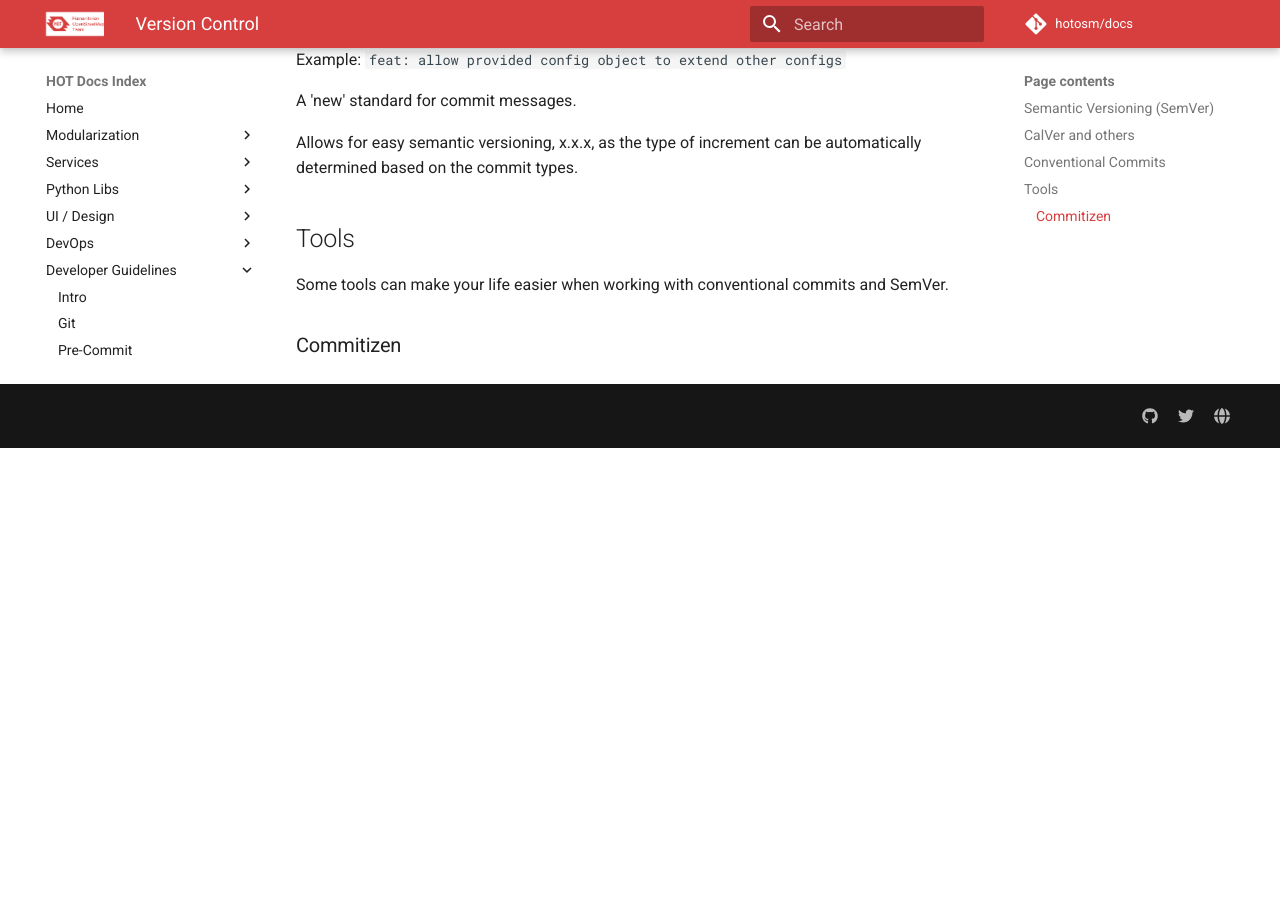
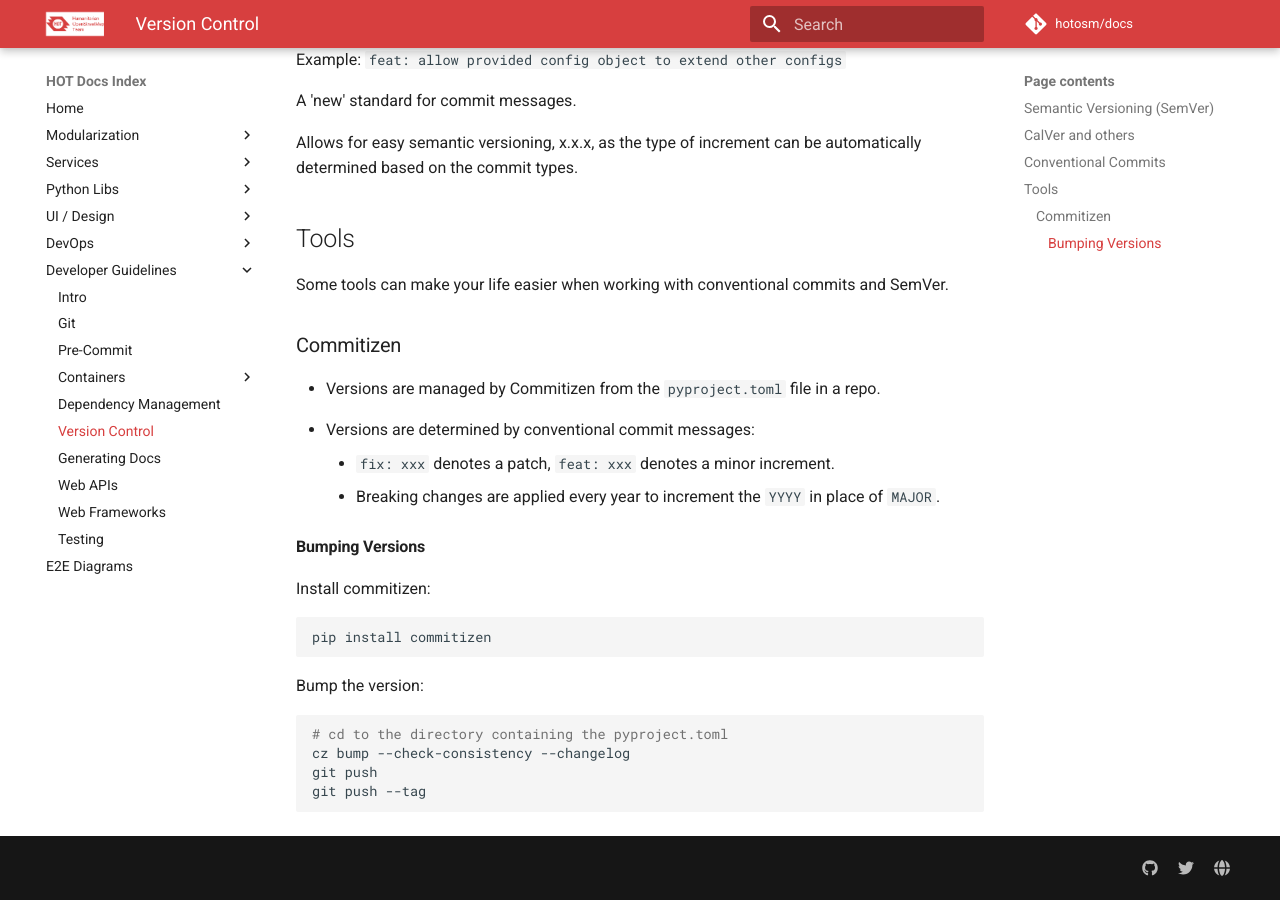
Before and after one commit to hotosm/docs, an MkDocs documentation site: the page built from docs/dev-guide/version-control.md, in a window 1280 px wide and 900 px high, scrolled down 1057 px. Built offline with MkDocs 1.6.1 and Material for MkDocs 9.7.7, drawn with Linux system fonts in a browser that asks for light colours; comment, search, counter and statistics services are not loaded; before the commit the page ends 1505 px from its top, so only the background shows below that.

Commit message:
docs: info about commitizen tool for version control

````diff
--- a/docs/dev-guide/version-control.md
+++ b/docs/dev-guide/version-control.md
@@ -43,7 +43,31 @@
 
 ## Tools
 
-Some tools can make your life easier when working with conventional commits
-and SemVer.
+Some tools can make your life easier when working with conventional
+commits and SemVer.
 
 ### Commitizen
+
+- Versions are managed by Commitizen from the `pyproject.toml` file in a repo.
+
+- Versions are determined by conventional commit messages:
+  - `fix: xxx` denotes a patch, `feat: xxx` denotes a minor increment.
+  - Breaking changes are applied every year to increment the `YYYY` in place
+    of `MAJOR`.
+
+#### Bumping Versions
+
+Install commitizen:
+
+```bash
+pip install commitizen
+```
+
+Bump the version:
+
+```bash
+# cd to the directory containing the pyproject.toml
+cz bump --check-consistency --changelog
+git push
+git push --tag
+```
````
